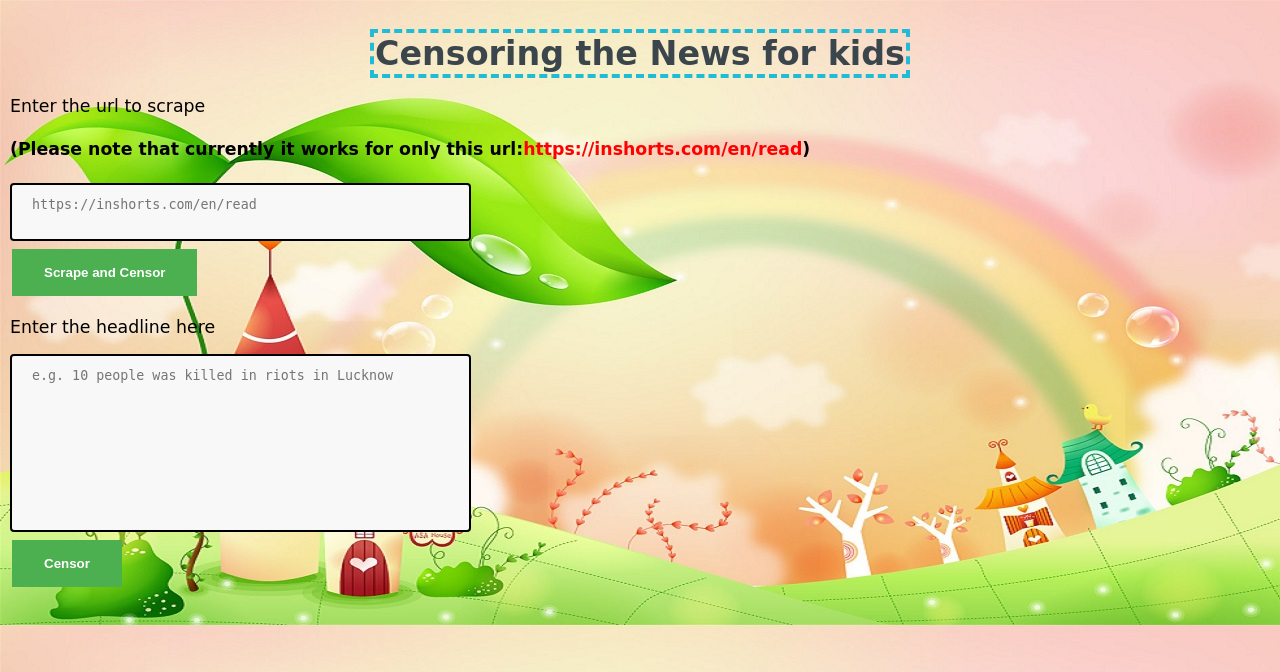
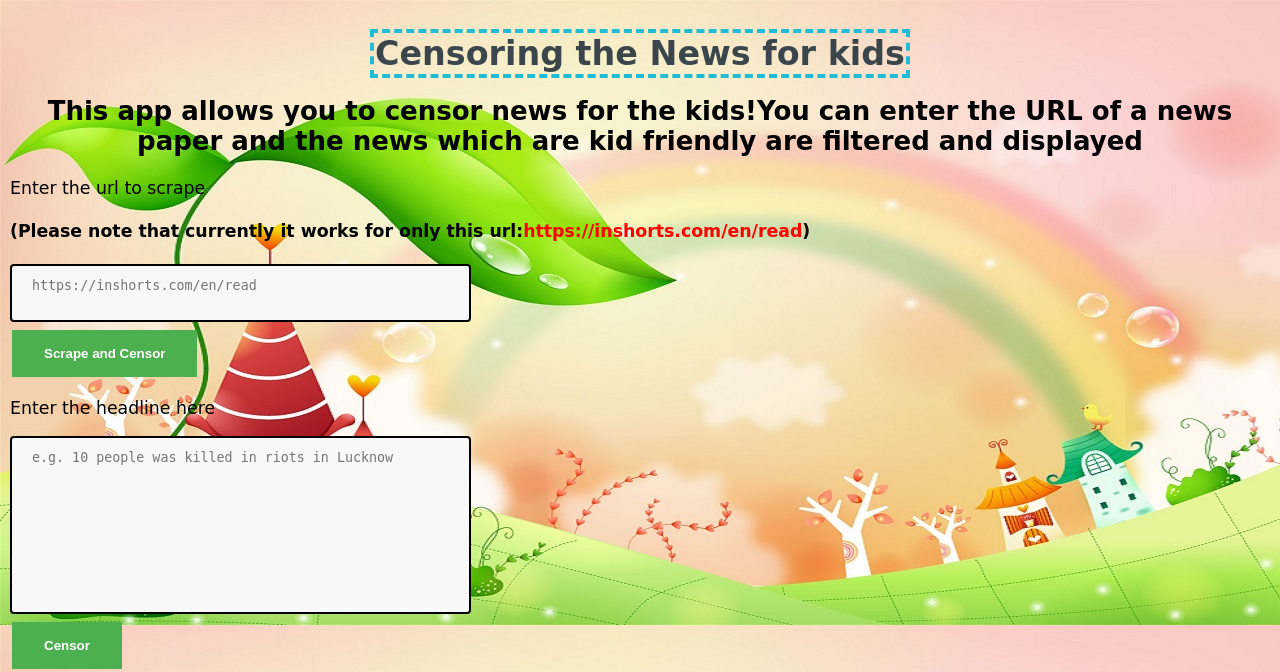
Before and after one commit to A-Aparna/Censoring-the-News-for-Kids, a Flask app: page / in a window 1280 px wide. Shown: the top 672 px of the page. Run offline with Flask 2, Linux system fonts and the light colour scheme.

Commit message:
Add files via upload

```diff
--- a/templates/home.html
+++ b/templates/home.html
@@ -12,7 +12,10 @@
             <div id="header" class="section">
                 <h1 align="center"><span> Censoring the News for kids</span></h1>
         </div>
+	<div id="header" class="section">
+		<h2 align="center"><span> This app allows you to censor news for the kids!You can enter the URL of a news paper and the news which are kid friendly are filtered and displayed </span></h2>
 
+        </div>
     </header>
         <div class="ml-container">
 
```
